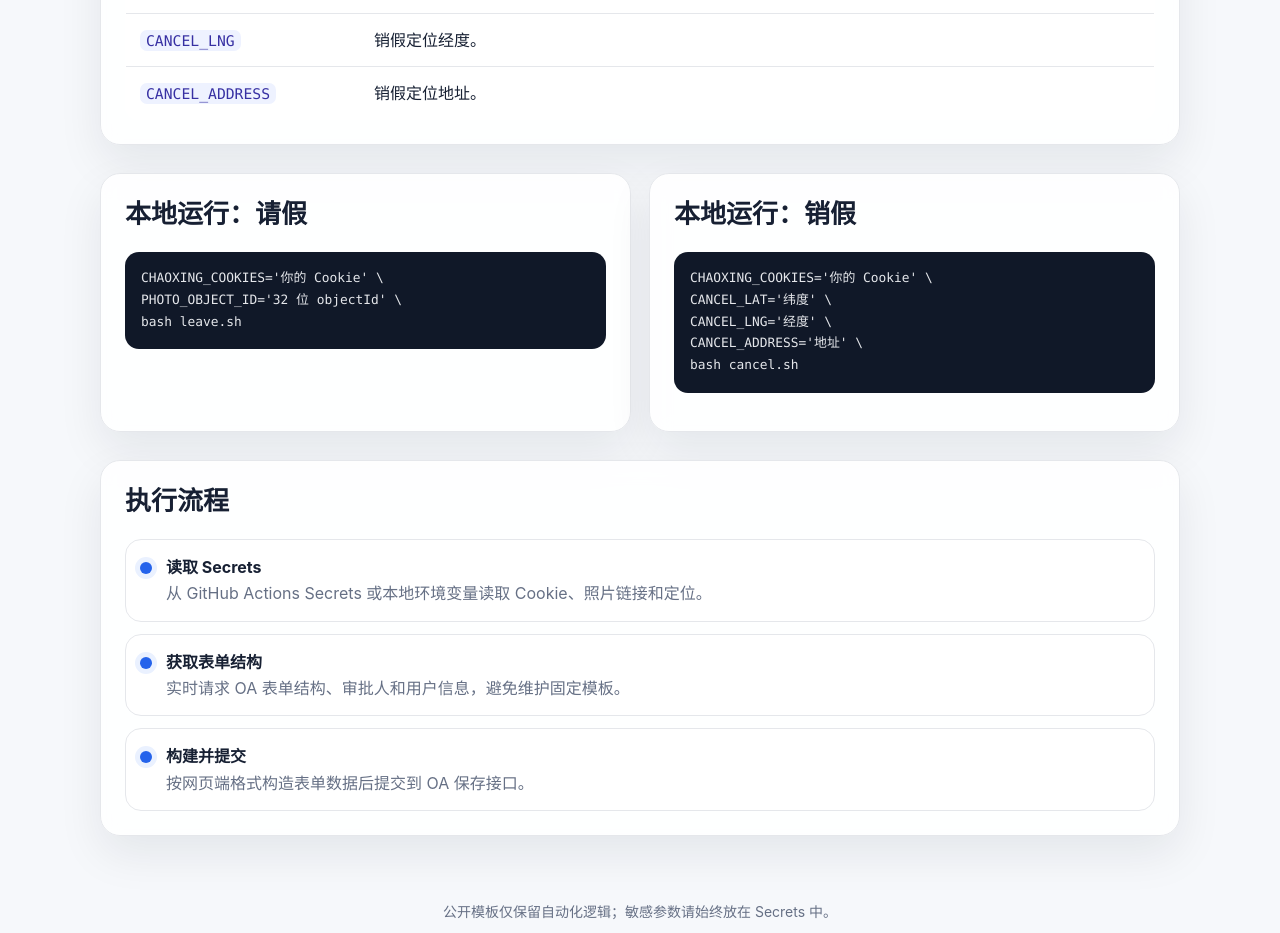
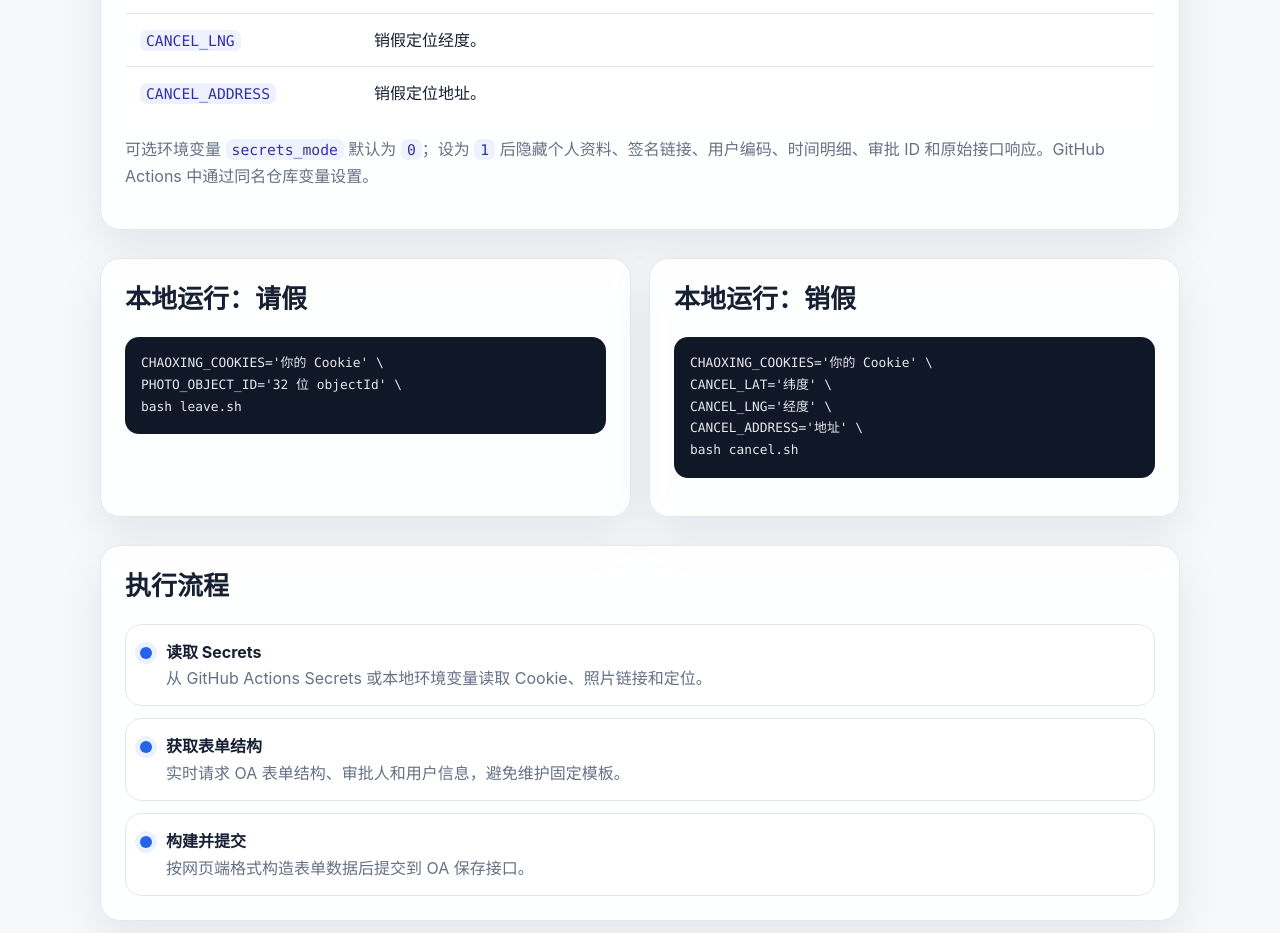
Before and after one commit to Fan1K413/chaoxing-leave, a plain HTML site: page docs/index.html in a window 1280 px wide. Shown: the part 1480-2413 px from the top of the page. Drawn offline with Linux system fonts and the light colour scheme.

Commit message:
feat: add privacy mode for workflow logs

```diff
--- a/docs/index.html
+++ b/docs/index.html
@@ -309,6 +309,7 @@
           </tr>
         </tbody>
       </table>
+      <p class="muted">可选环境变量 <code>secrets_mode</code> 默认为 <code>0</code>；设为 <code>1</code> 后隐藏个人资料、签名链接、用户编码、时间明细、审批 ID 和原始接口响应。GitHub Actions 中通过同名仓库变量设置。</p>
     </section>
 
     <section class="grid">
```
Also changed, not shown: 5 other files.
